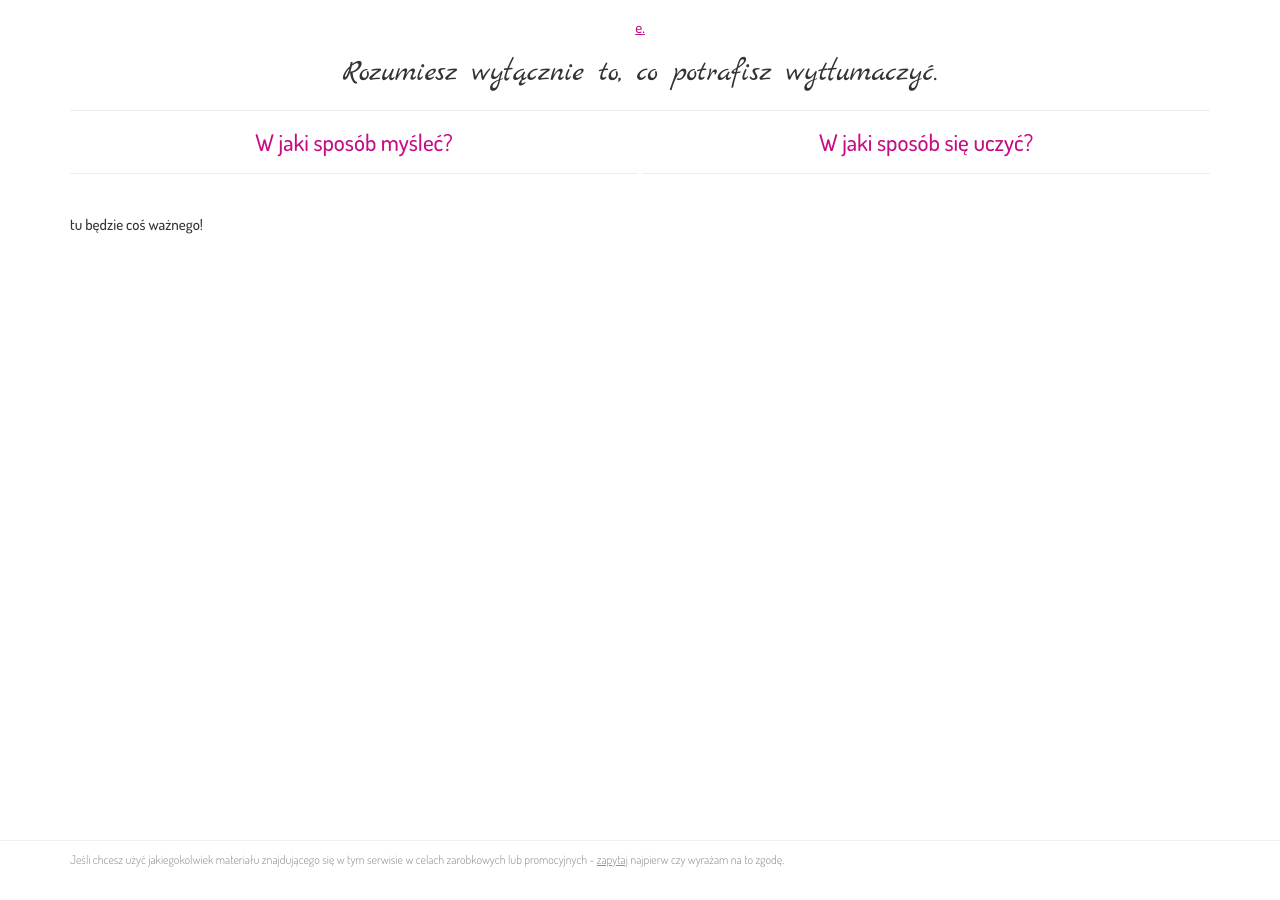
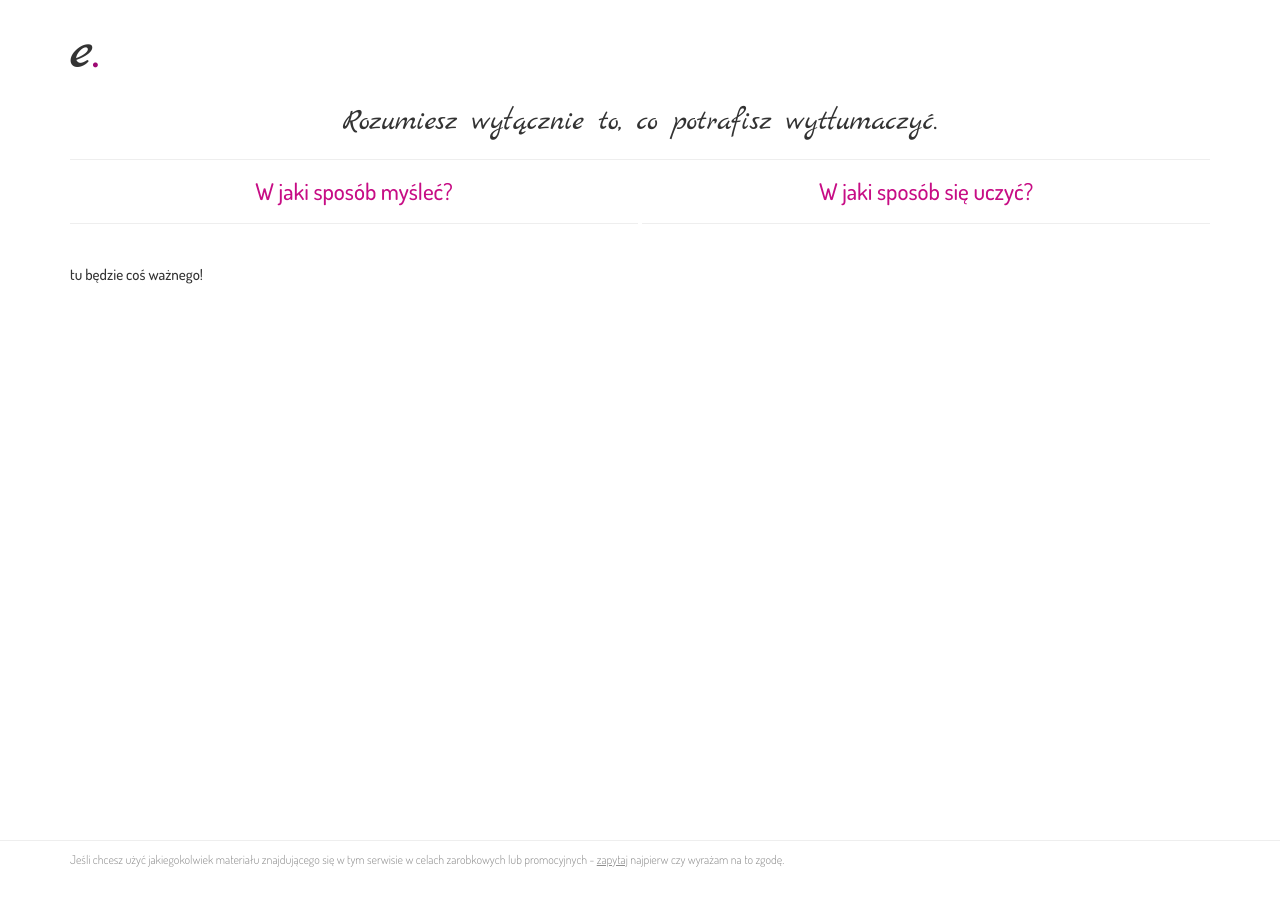
Before and after one commit to esencje/esencje.github.io, a Jekyll site: the page built from index.html, in a window 1280 px wide. Built offline with Jekyll 4.4.1, drawn with Linux system fonts in a browser that asks for light colours.

Commit message:
Update main.css

```diff
--- a/css/main.css
+++ b/css/main.css
@@ -35,10 +35,12 @@ a:hover, a:focus {
 	margin: 0;
 }
 
-.header h2, .header h3 {
+.header h2 a, .header h3 {
 	font-family: "Marck Script";
 	font-size: 60px;
-	text-align: center
+	text-align: center;
+	text-decoration: none;
+	color: #333;
 }
 
 .header h3 {
```
